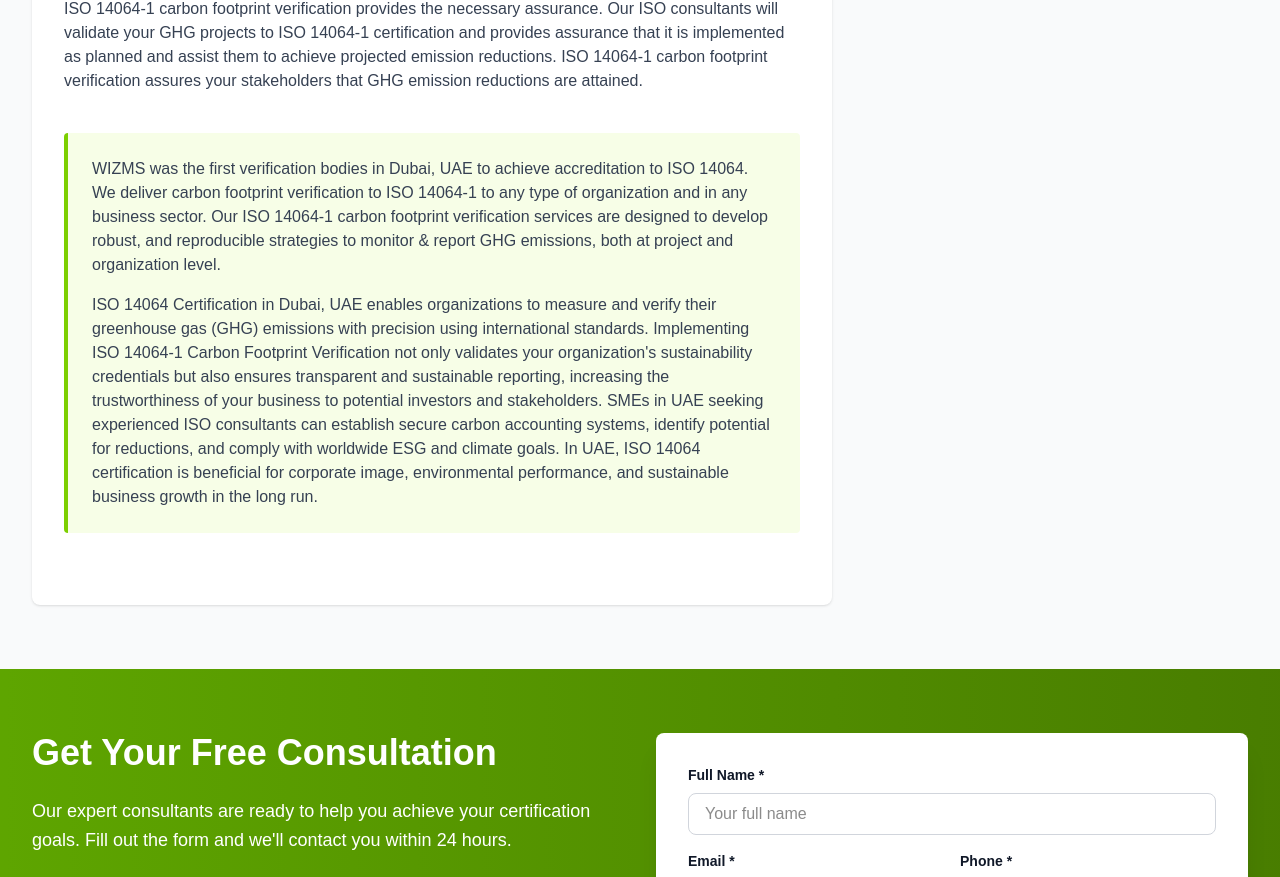
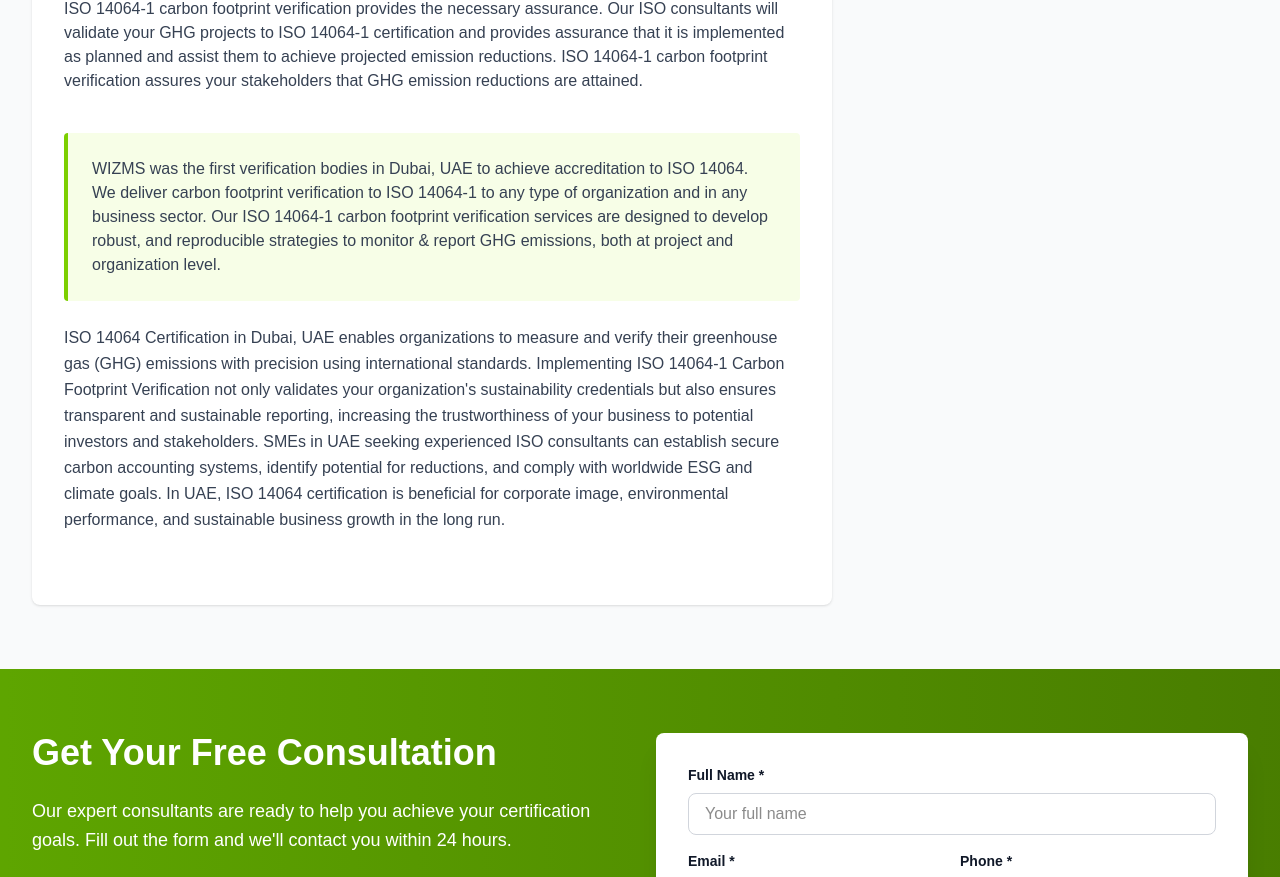
Before and after one commit to createweb7/wizms, a Next.js app: page /iso-14064-1-certification-consultants-uae in a window 1280 px wide. Shown: the part 1938-2815 px from the top of the page. Built offline with nearby package versions, Linux system fonts and the light colour scheme; no server answers.

Commit message:
Move ISO 14064-1 closing paragraph outside the lime callout box
Co-Authored-By: Claude Sonnet 4.6 <noreply@anthropic.com>

```diff
--- a/src/app/(public)/iso-14064-1-certification-consultants-uae/page.tsx
+++ b/src/app/(public)/iso-14064-1-certification-consultants-uae/page.tsx
@@ -86,11 +86,14 @@ export default function ISO14064Page() {
                   </p>
                 </div>
 
-                <div className="mb-10 bg-lime-50 border-l-4 border-lime-500 p-6 rounded">
-                  <p className="text-gray-700 mb-4">
+                <div className="mb-6 bg-lime-50 border-l-4 border-lime-500 p-6 rounded">
+                  <p className="text-gray-700">
                     WIZMS was the first verification bodies in Dubai, UAE to achieve accreditation to ISO 14064. We deliver carbon footprint verification to ISO 14064-1 to any type of organization and in any business sector. Our ISO 14064-1 carbon footprint verification services are designed to develop robust, and reproducible strategies to monitor & report GHG emissions, both at project and organization level.
                   </p>
-                  <p className="text-gray-700">
+                </div>
+
+                <div className="mb-10">
+                  <p className="text-gray-700 leading-relaxed">
                     ISO 14064 Certification in Dubai, UAE enables organizations to measure and verify their greenhouse gas (GHG) emissions with precision using international standards. Implementing ISO 14064-1 Carbon Footprint Verification not only validates your organization&apos;s sustainability credentials but also ensures transparent and sustainable reporting, increasing the trustworthiness of your business to potential investors and stakeholders. SMEs in UAE seeking experienced ISO consultants can establish secure carbon accounting systems, identify potential for reductions, and comply with worldwide ESG and climate goals. In UAE, ISO 14064 certification is beneficial for corporate image, environmental performance, and sustainable business growth in the long run.
                   </p>
                 </div>
```
